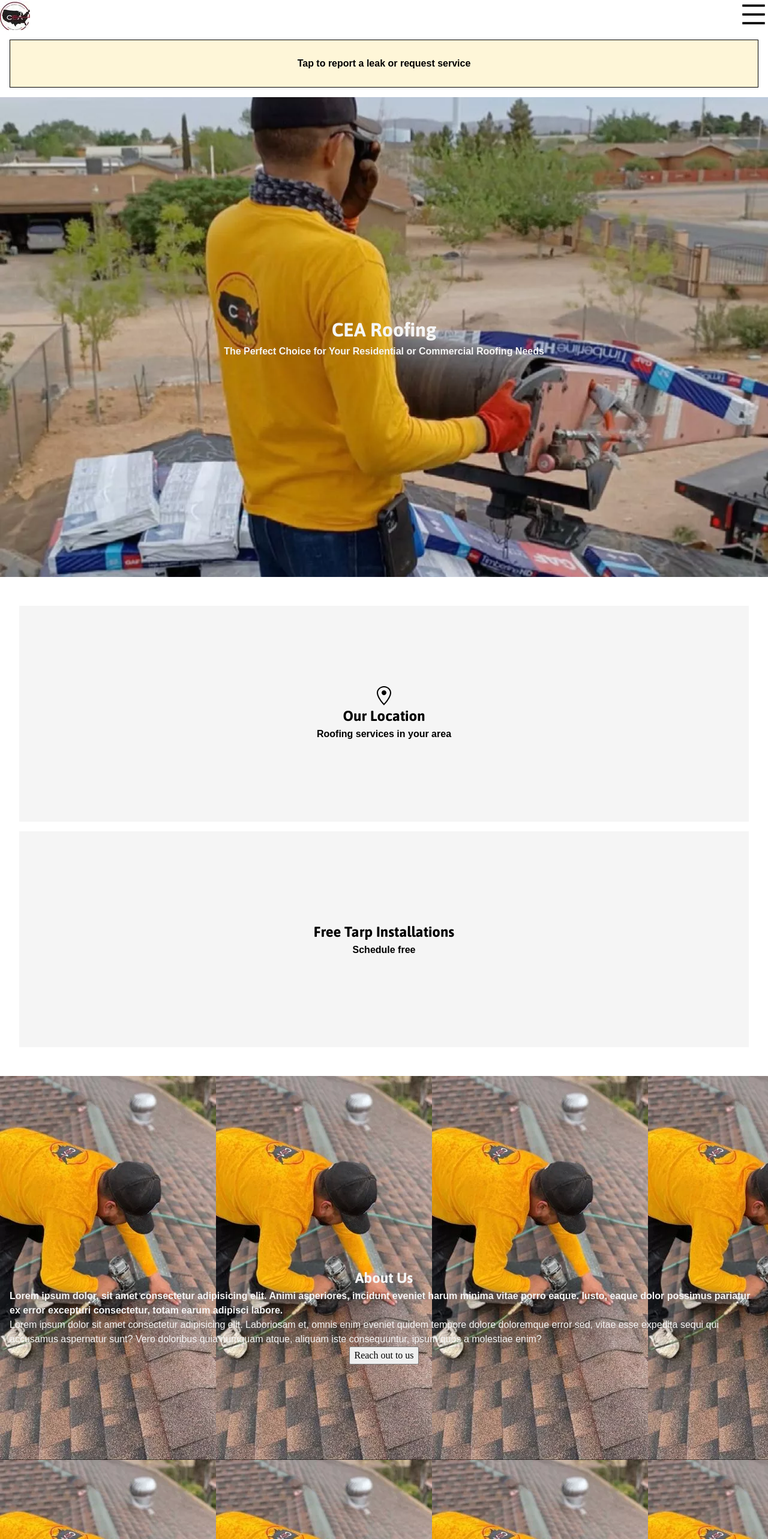
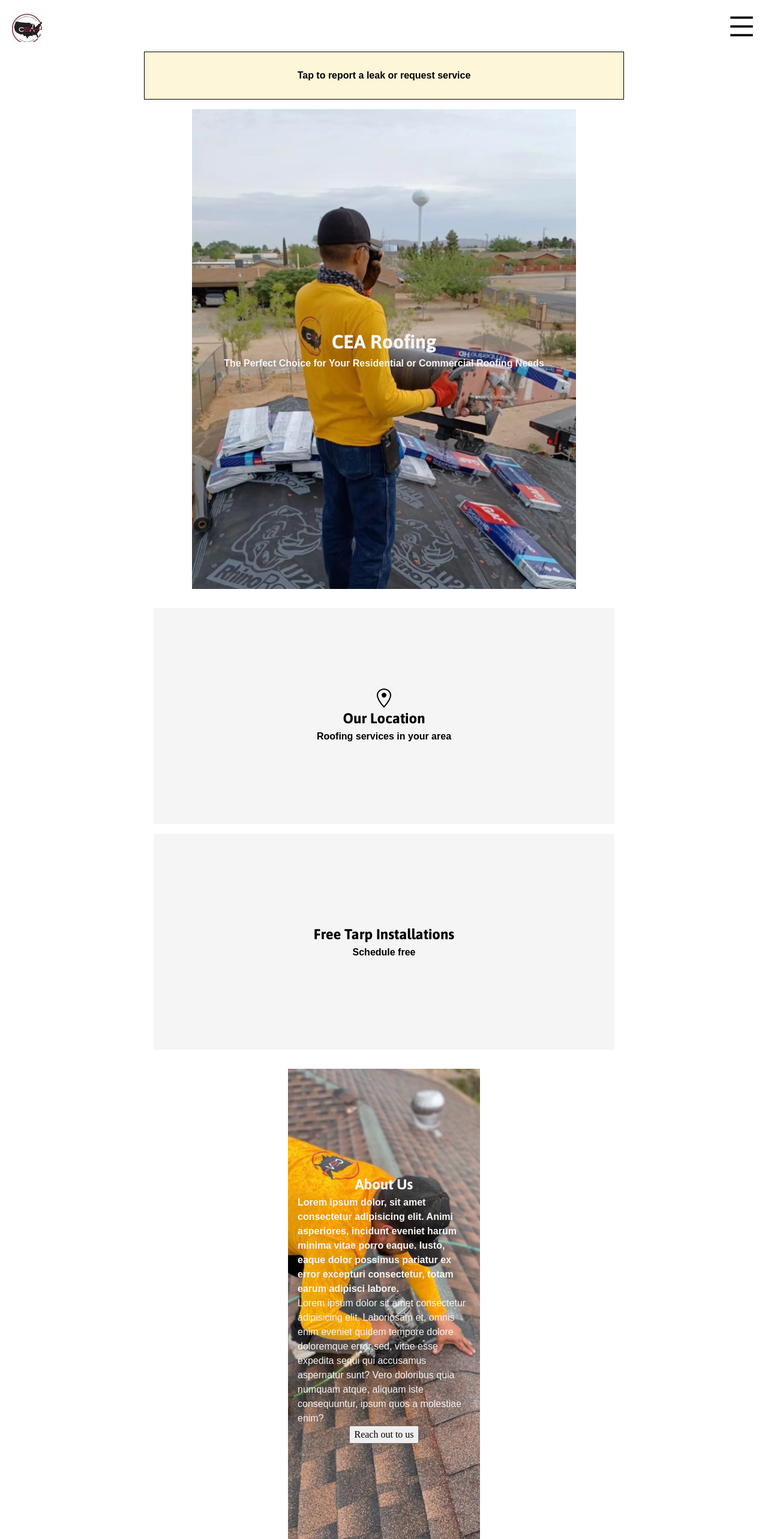
Before and after one commit to eric-santosCEA/roofing, a React (Create React App) app: page / in a window 1280 px wide. Shown: the top 2566 px of the page at 60% size. Built offline with nearby package versions, Linux system fonts and the light colour scheme.

Commit message:
styled for desktop

```diff
--- a/package.json
+++ b/package.json
@@ -6,6 +6,7 @@
     "@testing-library/jest-dom": "^5.11.4",
     "@testing-library/react": "^11.1.0",
     "@testing-library/user-event": "^12.1.10",
+    "framer-motion": "^4.1.17",
     "less": "^4.1.1",
     "react": "^17.0.2",
     "react-dom": "^17.0.2",
--- a/src/components/Navbar.js
+++ b/src/components/Navbar.js
@@ -11,9 +11,8 @@
 
   return (
     <>
-      <div>
-        <Link to="/" className="logo">
-          <img src="./photos/roofing50x50.webp" alt="logo" />
+      <Link to="/">
+        <img src="./photos/roofing50x50.webp" alt="logo" className="logo" />
       </Link>
 
       <div className={active ? 'open' : 'links'}>
@@ -27,7 +26,7 @@
           <h1>Careers</h1>
         </Link>
       </div>
-      </div>
+
       <div className="icon">
         <AiOutlineMenu size="3rem" onClick={handleClick} />
       </div>
--- a/src/styles/home.css
+++ b/src/styles/home.css
@@ -7,6 +7,11 @@
   cursor: pointer;
   background-color: #fef6d8;
   margin: 1rem;
+}
+@media screen and (min-width: 1058px) {
+  .report {
+    margin: 1rem 15rem;
+  }
 }
 .hero {
   display: flex;
@@ -22,12 +27,23 @@
   /* Do not repeat the image */
   background-size: cover;
 }
+@media screen and (min-width: 1058px) {
+  .hero {
+    width: 50%;
+    margin: 0 25%;
+  }
+}
 .hero h4 {
   padding: 0 1rem;
 }
 .banner {
   margin: 1rem;
   padding: 1rem;
+}
+@media screen and (min-width: 1058px) {
+  .banner {
+    margin: 0 15rem;
+  }
 }
 .banner .location {
   height: 45vh;
@@ -56,6 +72,20 @@
   height: 100vh;
   color: whitesmoke;
   background-image: url('../images/roofing-main-small.webp');
+  background-position: center;
+  background-repeat: no-repeat;
+  background-size: cover;
+}
+@media screen and (min-width: 768px) {
+  .about {
+    margin: 5rem;
+  }
+}
+@media screen and (min-width: 1058px) {
+  .about {
+    background-image: url('../images/roofing-full-size.jpg');
+    margin: 0 30rem;
+  }
 }
 .systems {
   display: flex;
@@ -64,6 +94,11 @@
   flex-flow: column;
   padding: 1rem;
   height: auto;
+}
+@media screen and (min-width: 1058px) {
+  .systems {
+    margin: 0 15rem;
+  }
 }
 .systems .types {
   display: flex;
@@ -78,6 +113,11 @@
   flex-flow: column;
   padding: 1rem;
   height: auto;
+}
+@media screen and (min-width: 1058px) {
+  .services {
+    margin: 0 15rem;
+  }
 }
 .services .service {
   display: flex;
--- a/src/styles/home.less
+++ b/src/styles/home.less
@@ -7,6 +7,9 @@
   cursor: pointer;
   background-color: #fef6d8;
   margin: 1rem;
+  @media screen and (min-width: 1058px) {
+    margin: 1rem 15rem;
+  }
 }
 .hero {
   display: flex;
@@ -19,6 +22,10 @@
   background-position: center; /* Center the image */
   background-repeat: no-repeat; /* Do not repeat the image */
   background-size: cover;
+  @media screen and (min-width: 1058px) {
+    width: 50%;
+    margin: 0 25%;
+  }
   h4 {
     padding: 0 1rem;
   }
@@ -26,6 +33,9 @@
 .banner {
   margin: 1rem;
   padding: 1rem;
+  @media screen and (min-width: 1058px) {
+    margin: 0 15rem;
+  }
 
   .location {
     height: 45vh;
@@ -55,6 +65,16 @@
   height: 100vh;
   color: whitesmoke;
   background-image: url('../images/roofing-main-small.webp');
+  background-position: center;
+  background-repeat: no-repeat;
+  background-size: cover;
+  @media screen and (min-width: 768px) {
+    margin: 5rem;
+  }
+  @media screen and (min-width: 1058px) {
+    background-image: url('../images/roofing-full-size.jpg');
+    margin: 0 30rem;
+  }
 }
 .systems {
   display: flex;
@@ -63,6 +83,9 @@
   flex-flow: column;
   padding: 1rem;
   height: auto;
+  @media screen and (min-width: 1058px) {
+    margin: 0 15rem;
+  }
   .types {
     display: flex;
     justify-content: center;
@@ -77,6 +100,9 @@
   flex-flow: column;
   padding: 1rem;
   height: auto;
+  @media screen and (min-width: 1058px) {
+    margin: 0 15rem;
+  }
   .service {
     display: flex;
     justify-content: center;
--- a/src/styles/navbar.css
+++ b/src/styles/navbar.css
@@ -21,3 +21,13 @@
   top: 0;
   right: 0;
 }
+@media screen and (min-width: 1058px) {
+  .icon {
+    padding: 20px 20px 0 0;
+  }
+}
+@media screen and (min-width: 1058px) {
+  .logo {
+    padding: 20px 0 0 20px;
+  }
+}
--- a/src/styles/navbar.less
+++ b/src/styles/navbar.less
@@ -20,4 +20,12 @@
   position: absolute;
   top: 0;
   right: 0;
+  @media screen and (min-width: 1058px) {
+    padding: 20px 20px 0 0;
+  }
 }
+.logo {
+  @media screen and (min-width: 1058px) {
+    padding: 20px 0 0 20px;
+  }
+}
```
Also changed, not shown: src/images/roofing-full-size.jpg (added), 1 other file (tests, documents, lock files or other folders). Lines whose indentation alone changed are shown as unchanged.
